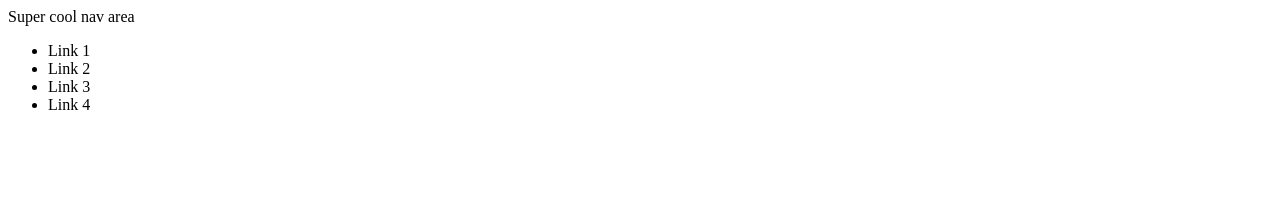
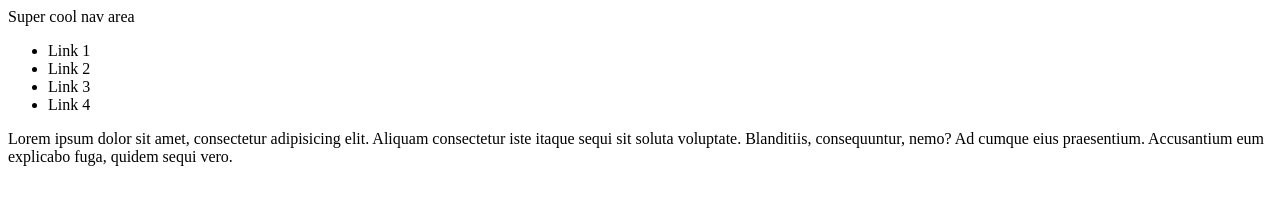
Before and after one commit to CodeupClassroom/java-cohort-web-exercises, a website: page welcome.html in a window 1280 px wide. Drawn offline with Linux system fonts and the light colour scheme.

Commit message:
example: completed main section feature - kh

```diff
--- a/welcome.html
+++ b/welcome.html
@@ -15,5 +15,10 @@
     </ul>
 </nav>
 
+<!--Main section: we need a PARAGRAPH, feature complete-->
+<main>
+    <p>Lorem ipsum dolor sit amet, consectetur adipisicing elit. Aliquam consectetur iste itaque sequi sit soluta voluptate. Blanditiis, consequuntur, nemo? Ad cumque eius praesentium. Accusantium eum explicabo fuga, quidem sequi vero.</p>
+</main>
+
 </body>
 </html>
```
